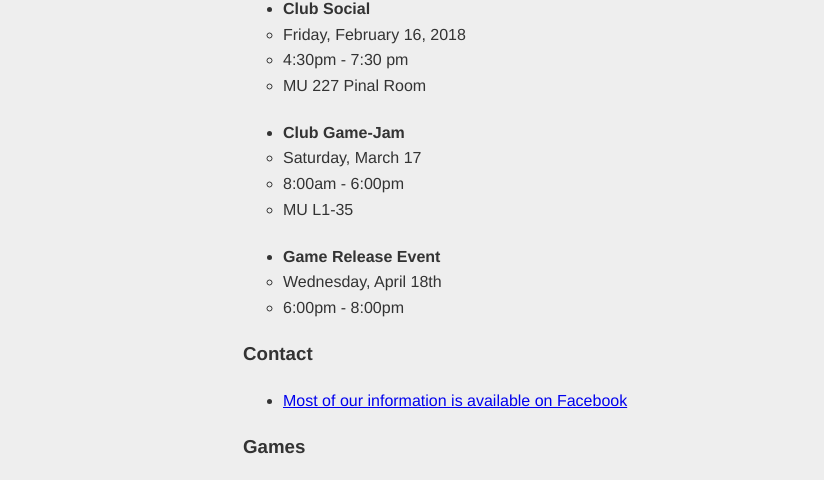
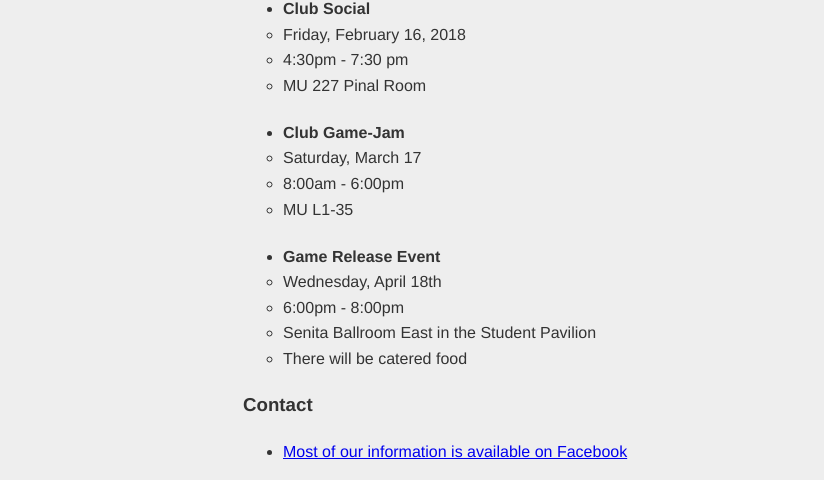
Before and after one commit to GDCASU/website, a plain HTML site: page index.html in a window 1280 px wide. Shown: the part 242-722 px from the top of the page, without its empty margins (217-1041 px from the left). Drawn offline with Linux system fonts and the light colour scheme.

Commit message:
add location of game release event

```diff
--- a/index.html
+++ b/index.html
@@ -89,6 +89,8 @@
                     <ul>
                         <li>Wednesday, April 18th</li>
                         <li>6:00pm - 8:00pm</li>
+                        <li>Senita Ballroom East in the Student Pavilion</li>
+                        <li>There will be catered food</li>
                     </ul>
                 </li>
             </ul>
```
